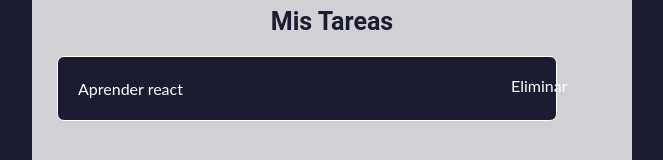
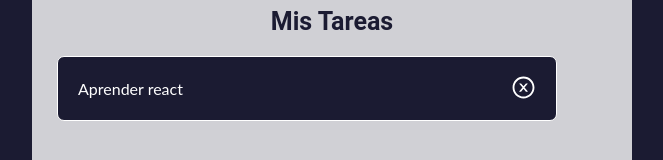
Before and after one commit to GonzaloLlatser/gl_0723_ReactJS_AplicacionDeTareas, a React (Create React App) app: page / in a window 1280 px wide. Shown: the part 218-378 px from the top of the page, without its empty margins (308-971 px from the left). Built offline with nearby package versions, Linux system fonts and the light colour scheme.

Commit message:
feat: Instala dependecia de iconos y aplica en el componente tarea.

```diff
--- a/package.json
+++ b/package.json
@@ -8,6 +8,7 @@
     "@testing-library/user-event": "^13.5.0",
     "react": "^18.2.0",
     "react-dom": "^18.2.0",
+    "react-icons": "^4.10.1",
     "react-scripts": "5.0.1",
     "web-vitals": "^2.1.4"
   },
--- a/src/componentes/Tarea.js
+++ b/src/componentes/Tarea.js
@@ -1,5 +1,6 @@
 import React from "react";
 import '../hojas-de-estilo/Tarea.css'
+import { AiOutlineCloseCircle } from "react-icons/ai";
 
 function Tarea({ texto }) {
     return (
@@ -7,8 +8,8 @@
             <div className='tarea-texto'>
                 {texto}
             </div>
-            <div className='tarea-icono'>
-                Eliminar
+            <div className='tarea-contenedor-iconos'>
+                <AiOutlineCloseCircle className='tarea-icono' />
             </div>
         </div>
     );
```
Also changed, not shown: 1 other file (tests, documents, lock files or other folders).
